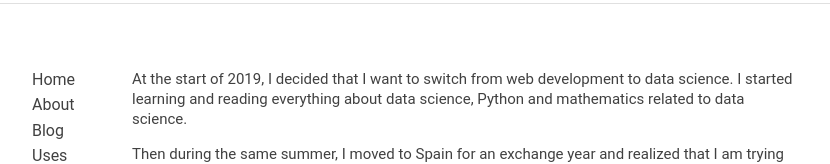
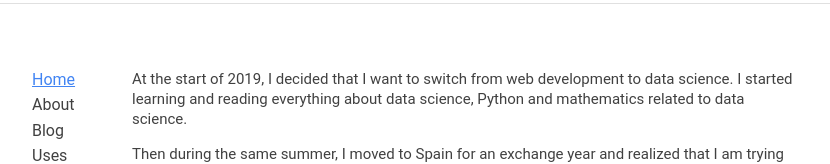
Before and after one commit to emilrwx/emilrwx_website, a Next.js app: page /posts/a-new-start in a window 1280 px wide. In both pictures the pointer is over the link "Home". Shown: the part 148-312 px from the top of the page, without its empty margins (224-1054 px from the left). Built offline with nearby package versions, Linux system fonts and the light colour scheme.

Commit message:
change menu links to behave like blog links

```diff
--- a/styles/Menu.module.css
+++ b/styles/Menu.module.css
@@ -18,6 +18,11 @@
   text-decoration: none;
 }
 
+.menuLinks a:hover {
+  color: var(--blue);
+  text-decoration: underline;
+}
+
 .menuText {
   margin-bottom: 0.4rem;
 }
```
